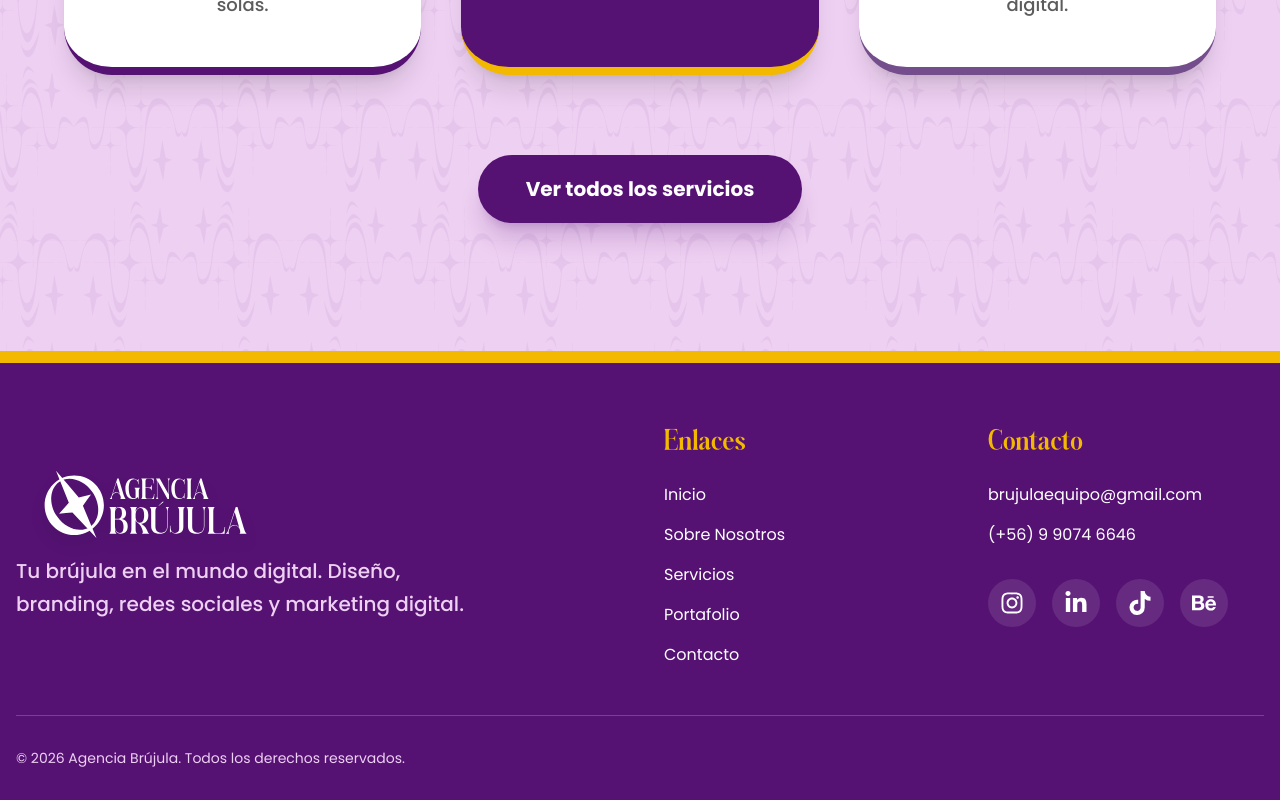
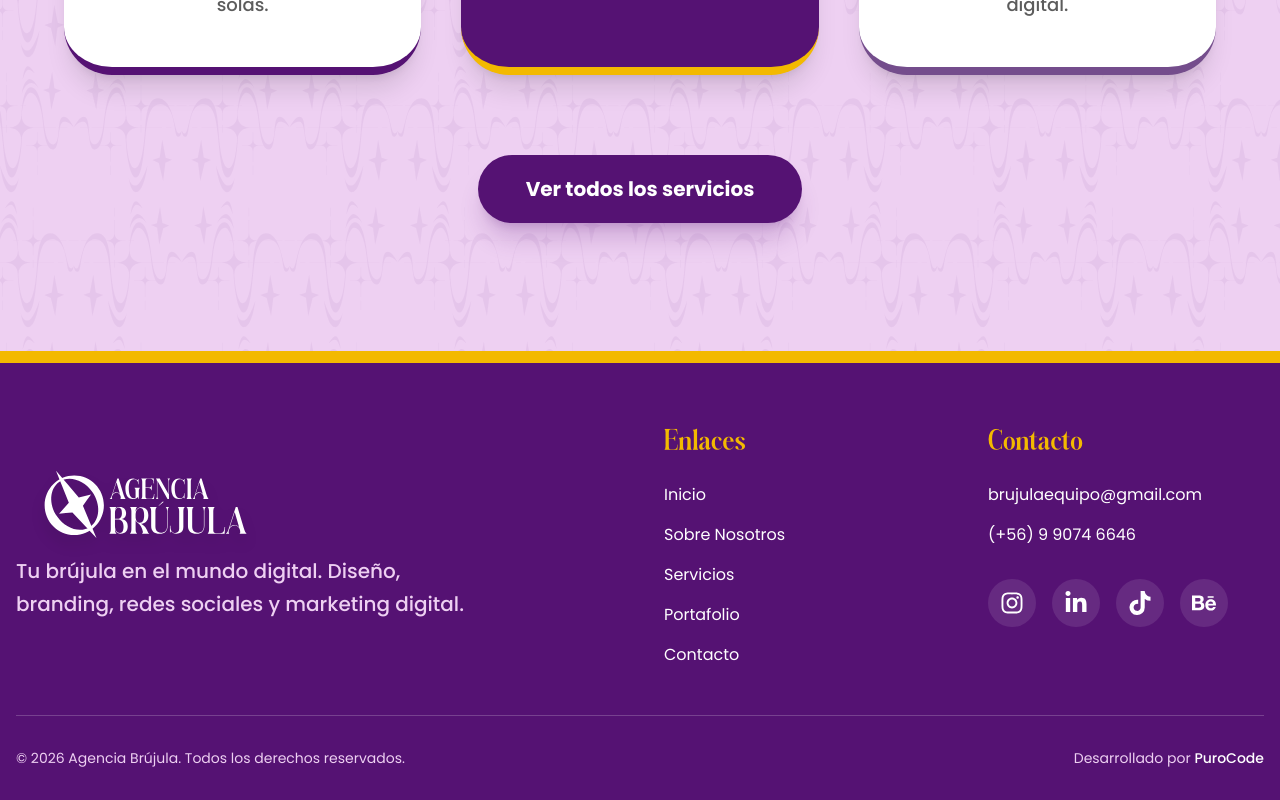
Before and after one commit to DiegoSalsa/AgenciaBrujula, a Next.js app: page / in a window 1280 px wide. Shown: the part 2369-3169 px from the top of the page. Built offline with nearby package versions, Linux system fonts and the light colour scheme; no server answers.

Commit message:
chore: agregar enlace de PuroCode al footer

```diff
--- a/components/Footer.tsx
+++ b/components/Footer.tsx
@@ -51,8 +51,11 @@ export default function Footer() {
             </ul>
           </div>
         </div>
-        <div className="border-t border-white/20 pt-6 md:pt-8 flex flex-col md:flex-row items-center justify-between text-brand-light text-xs sm:text-sm">
+        <div className="border-t border-white/20 pt-6 md:pt-8 flex flex-col md:flex-row items-center justify-between gap-4 text-brand-light text-xs sm:text-sm">
           <p>&copy; {new Date().getFullYear()} Agencia Brújula. Todos los derechos reservados.</p>
+          <p>
+            Desarrollado por <a href="https://www.purocode.com/" target="_blank" rel="noopener noreferrer" className="text-white hover:text-brand-accent transition-colors font-medium">PuroCode</a>
+          </p>
         </div>
       </div>
     </footer>
```
